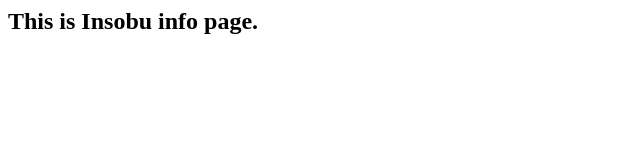
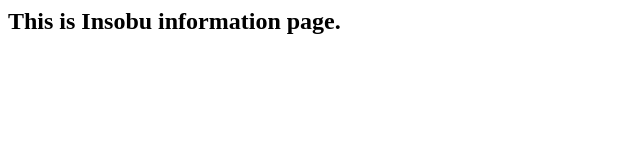
Before and after one commit to insobu/insobu.github.io, a plain HTML site: page index.html in a window 1280 px wide. Shown: the whole page, without its empty margins (0-640 px from the left). Drawn offline with Linux system fonts and the light colour scheme.

Commit message:
info changed to information

```diff
--- a/index.html
+++ b/index.html
@@ -5,6 +5,6 @@
 </head>
 
 <body>
-<h2> This is Insobu info page.</h2>
+<h2> This is Insobu information page.</h2>
 </body>
 </html>
```
